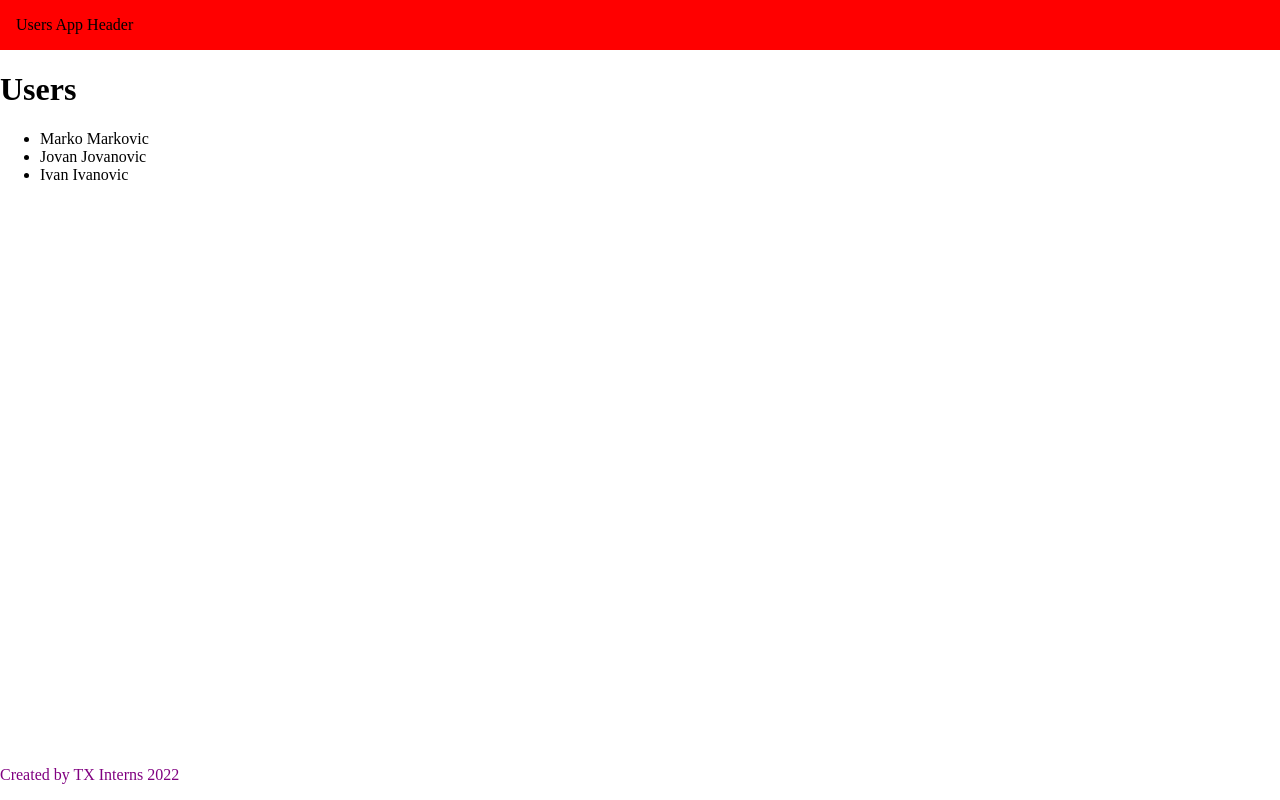
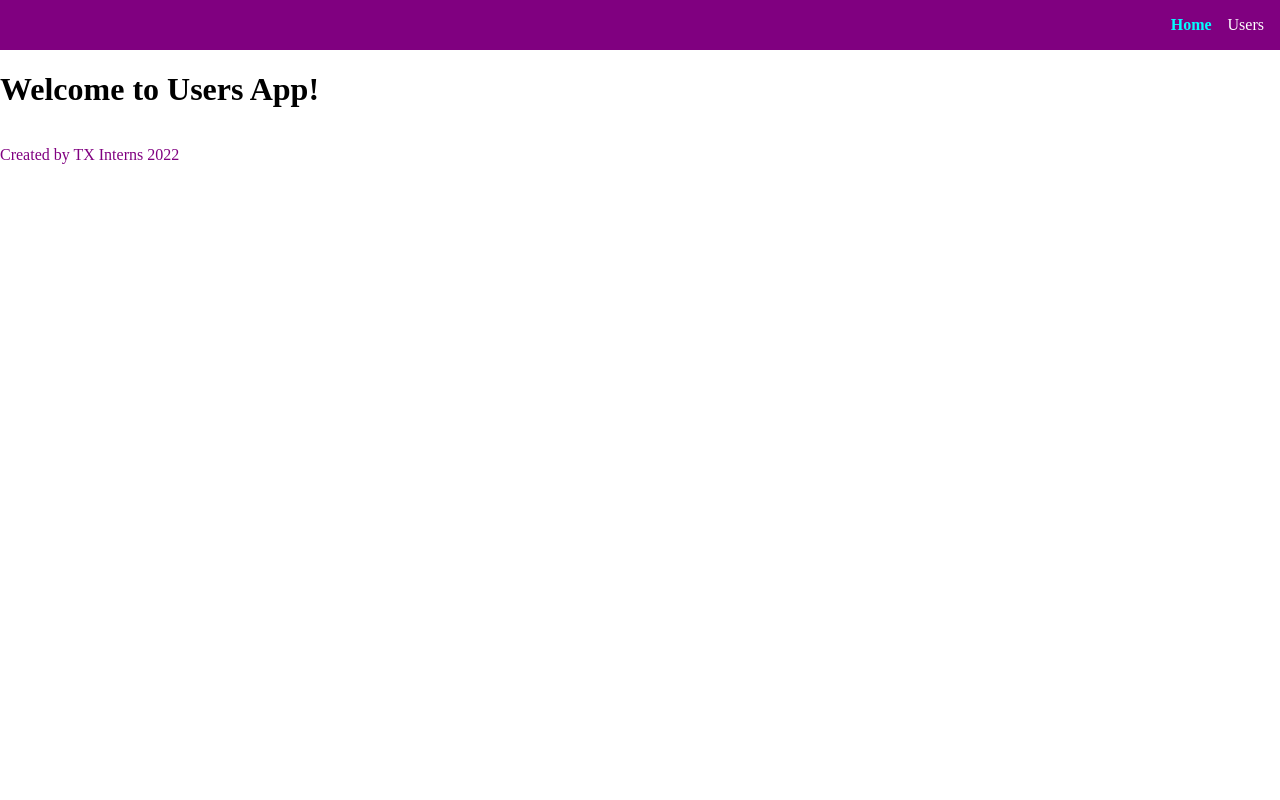
Before and after one commit to vstanisic4619rn/Tx_travel_authorization_form, an Angular app: page /home in a window 1280 px wide. Built offline with nearby package versions, Linux system fonts and the light colour scheme; data requests are answered from the project's data file.

Commit message:
03 routing & rxjs

```diff
--- a/package.json
+++ b/package.json
@@ -4,7 +4,7 @@
   "scripts": {
     "ng": "ng",
     "start": "ng serve",
-    "start:server": "json-server --watch db.json",
+    "start:server": "json-server --watch db.json --delay 1000",
     "build": "ng build",
     "watch": "ng build --watch --configuration development"
   },
--- a/src/app/app.component.ts
+++ b/src/app/app.component.ts
@@ -2,14 +2,15 @@ import { Component } from '@angular/core';
 import { HeaderComponent } from './layout/header/header.component';
 import { FooterComponent } from './layout/footer/footer.component';
 import { UsersComponent } from './users/users.component';
+import { RouterModule } from '@angular/router';
 
 @Component({
   selector: 'app-root',
   standalone: true,
-  imports: [HeaderComponent, FooterComponent, UsersComponent],
+  imports: [HeaderComponent, FooterComponent, UsersComponent, RouterModule],
   template: `
     <app-header></app-header>
-    <app-users></app-users>
+    <router-outlet></router-outlet>
     <app-footer></app-footer>
   `,
   styles: [
--- /dev/null
+++ b/src/app/app.routes.ts
@@ -0,0 +1,11 @@
+import { Route } from '@angular/router';
+import { HomeComponent } from './home/home.component';
+import { UsersComponent } from './users/users.component';
+import { NotFoundComponent } from './shared/not-found/not-found.component';
+
+export const APP_ROUTES: Route[] = [
+  { path: '', redirectTo: '/home', pathMatch: 'full' },
+  { path: 'home', component: HomeComponent },
+  { path: 'users', component: UsersComponent },
+  { path: '**', component: NotFoundComponent },
+];
--- /dev/null
+++ b/src/app/home/home.component.ts
@@ -0,0 +1,70 @@
+import { Component, OnDestroy, OnInit } from '@angular/core';
+import {BehaviorSubject, filter, interval, map, Observable, Subject, Subscription} from 'rxjs';
+
+function myInterval(seconds: number): Observable<number> {
+  return new Observable<number>((observer) => {
+    let count = 0;
+    const interval = setInterval(() => {
+      console.log('=== fromSetInterval ===', count);
+      observer.next(count);
+      count++;
+
+      if (count === 5) {
+        observer.error('DOSLO JE DO GRESKE!!!');
+      }
+    }, seconds * 1000);
+
+    return () => clearInterval(interval);
+  });
+}
+
+@Component({
+  selector: 'app-home',
+  standalone: true,
+  template: ` <h1>Welcome to Users App!</h1> `,
+})
+export class HomeComponent implements OnInit, OnDestroy {
+  intervalSubscription: Subscription | undefined;
+
+  ngOnInit() {
+    // this.intervalSubscription = myInterval(1).subscribe({
+    //   next: (xyz) => {
+    //     console.log('=== fromSubscribe ===', xyz);
+    //   },
+    //   error: (err: string) => {
+    //     console.log(err);
+    //   },
+    //   complete: () => {
+    //     console.log('=== observable is completed ===')
+    //   },
+    // });
+
+    // this.intervalSubscription = interval(1000)
+    //   .pipe(
+    //     map((count) => count + 1),
+    //     filter((count) => count % 2 === 0)
+    //   )
+    //   .subscribe((count) => {
+    //     console.log(count);
+    //   });
+
+    const numbersSubject = new BehaviorSubject<number>(1);
+
+
+    numbersSubject.subscribe((number) => {
+      console.log('o1', number);
+    });
+
+    numbersSubject.next(2);
+
+    numbersSubject.subscribe((number) => {
+      console.log('o2', number);
+    });
+
+  }
+
+  ngOnDestroy() {
+    this.intervalSubscription?.unsubscribe();
+    console.log('destroy');
+  }
+}
--- a/src/app/layout/header/header.component.ts
+++ b/src/app/layout/header/header.component.ts
@@ -1,14 +1,37 @@
 import { Component } from '@angular/core';
+import { RouterModule } from '@angular/router';
 
 @Component({
   selector: 'app-header',
   standalone: true,
-  template: ` <div>Users App Header</div> `,
+  imports: [RouterModule],
+  template: `
+    <ul>
+      <li><a routerLink="/home" routerLinkActive="active-link">Home</a></li>
+      <li><a routerLink="/users" routerLinkActive="active-link">Users</a></li>
+    </ul>
+  `,
   styles: [
     `
-      div {
-        padding: 16px;
-        background-color: red;
+      .active-link {
+        font-weight: bold;
+        color: aqua;
+      }
+
+      ul {
+        background-color: purple;
+        margin: 0;
+        padding: 1rem;
+        display: flex;
+        flex-direction: row;
+        justify-content: flex-end;
+        list-style: none;
+        gap: 1rem;
+      }
+
+      a {
+        color: white;
+        text-decoration: none;
       }
     `,
   ],
--- /dev/null
+++ b/src/app/shared/not-found/not-found.component.ts
@@ -0,0 +1,13 @@
+import { Component } from '@angular/core';
+
+@Component({
+  selector: 'app-not-found',
+  standalone: true,
+  template: `
+    <h1>Oops! Something went wrong.</h1>
+    <p>Take me home.</p>
+  `,
+})
+export class NotFoundComponent {
+
+}
--- a/src/app/users/users.component.ts
+++ b/src/app/users/users.component.ts
@@ -23,8 +23,13 @@ export class UsersComponent implements OnInit {
   users: User[] = [];
 
   ngOnInit(): void {
-    this.usersService.getAllUsers().subscribe((users) => {
-      this.users = users;
+    this.usersService.getAllUsers().subscribe({
+      next: (users) => {
+        this.users = users;
+      },
+      error: (err: Error) => {
+        console.log('doslo je do greske', err);
+      }
     });
   }
 }
--- a/src/app/users/users.service.ts
+++ b/src/app/users/users.service.ts
@@ -12,6 +12,6 @@ export class UsersService {
   private http = inject(HttpClient);
 
   getAllUsers(): Observable<User[]> {
-    return this.http.get<User[]>(USERS_API_URL);
+    return this.http.get<User[]>('dsadsadsadsadsadsa');
   }
 }
--- a/src/main.ts
+++ b/src/main.ts
@@ -1,7 +1,9 @@
 import { bootstrapApplication } from '@angular/platform-browser';
 import { provideHttpClient } from '@angular/common/http';
+import { provideRouter } from '@angular/router';
 import { AppComponent } from './app/app.component';
+import { APP_ROUTES } from './app/app.routes';
 
 bootstrapApplication(AppComponent, {
-  providers: [provideHttpClient()],
+  providers: [provideHttpClient(), provideRouter(APP_ROUTES)],
 });
```
